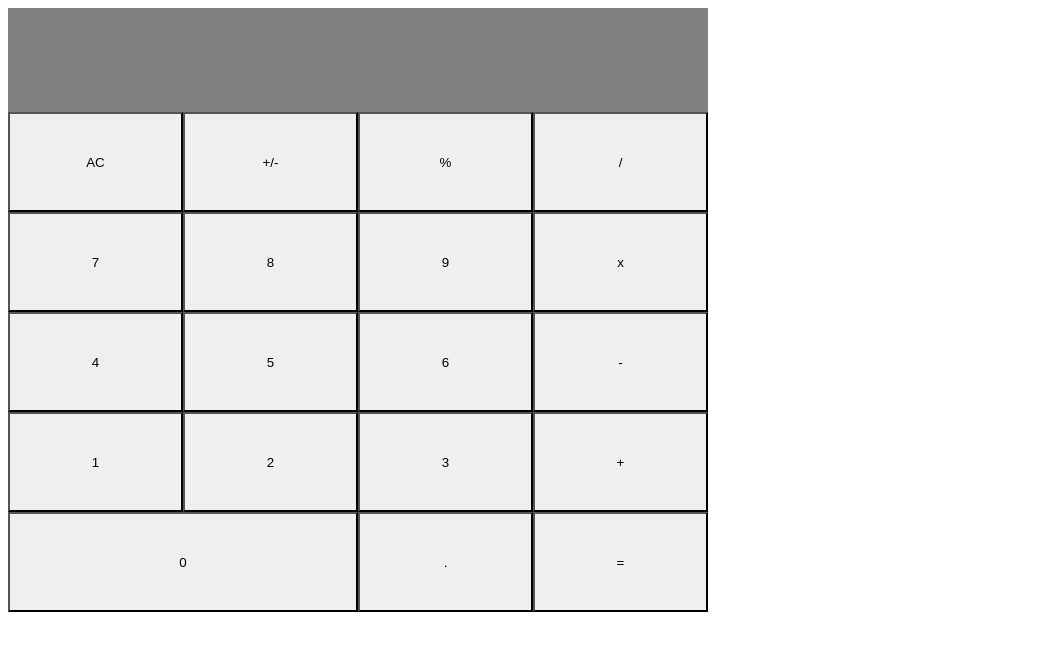
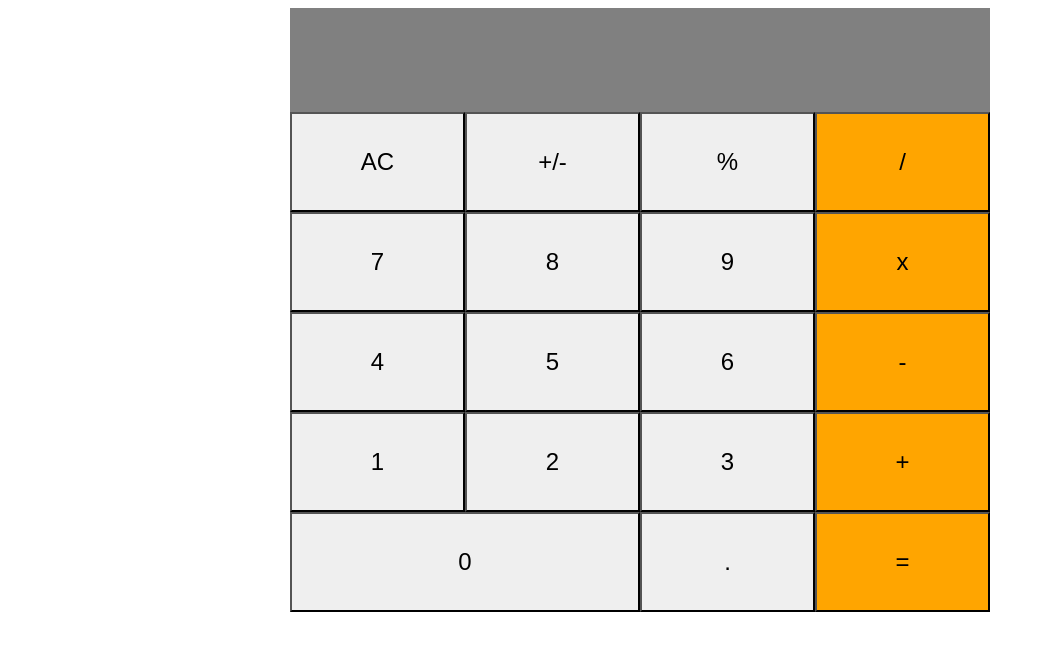
Before and after one commit to misterpaul4/react-calculator, a React (Create React App) app: page / in a window 1280 px wide. Shown: the top 650 px of the page, without its empty margins (0-1045 px from the left). Built offline with nearby package versions, Linux system fonts and the light colour scheme.

Commit message:
Add proper alignment and colors to styling

```diff
--- a/src/component/Display.js
+++ b/src/component/Display.js
@@ -1,7 +1,7 @@
 import React from 'react';
 import propTypes from 'prop-types';
 
-const Display = ({ result }) => <div className="display flex-column">{result}</div>;
+const Display = ({ result }) => <div className="disp-container"><div className="display flex-column">{result}</div></div>;
 
 Display.propTypes = {
   result: propTypes.string,
--- a/src/style/index.css
+++ b/src/style/index.css
@@ -1,14 +1,20 @@
 .calculator {
   max-width: 700px;
+  margin: 0 auto;
+}
+
+.disp-container {
+  background-color: gray;
+  padding: 2px 2%;
 }
 
 .display {
   height: 100px;
   color: white;
-  background-color: gray;
   font-weight: bold;
-  padding: 2px 5px;
+  overflow-x: hidden;
   justify-content: end;
+  font-size: xx-large;
 }
 
 .flex-column {
@@ -24,6 +30,11 @@
 button {
   flex: 1 1 25%;
   border-radius: 0;
+  font-size: x-large;
+}
+
+button:last-child {
+  background-color: orange;
 }
 
 .btn-panel .bottom button:first-child {
```
Also changed, not shown: 1 other file (tests, documents, lock files or other folders).
